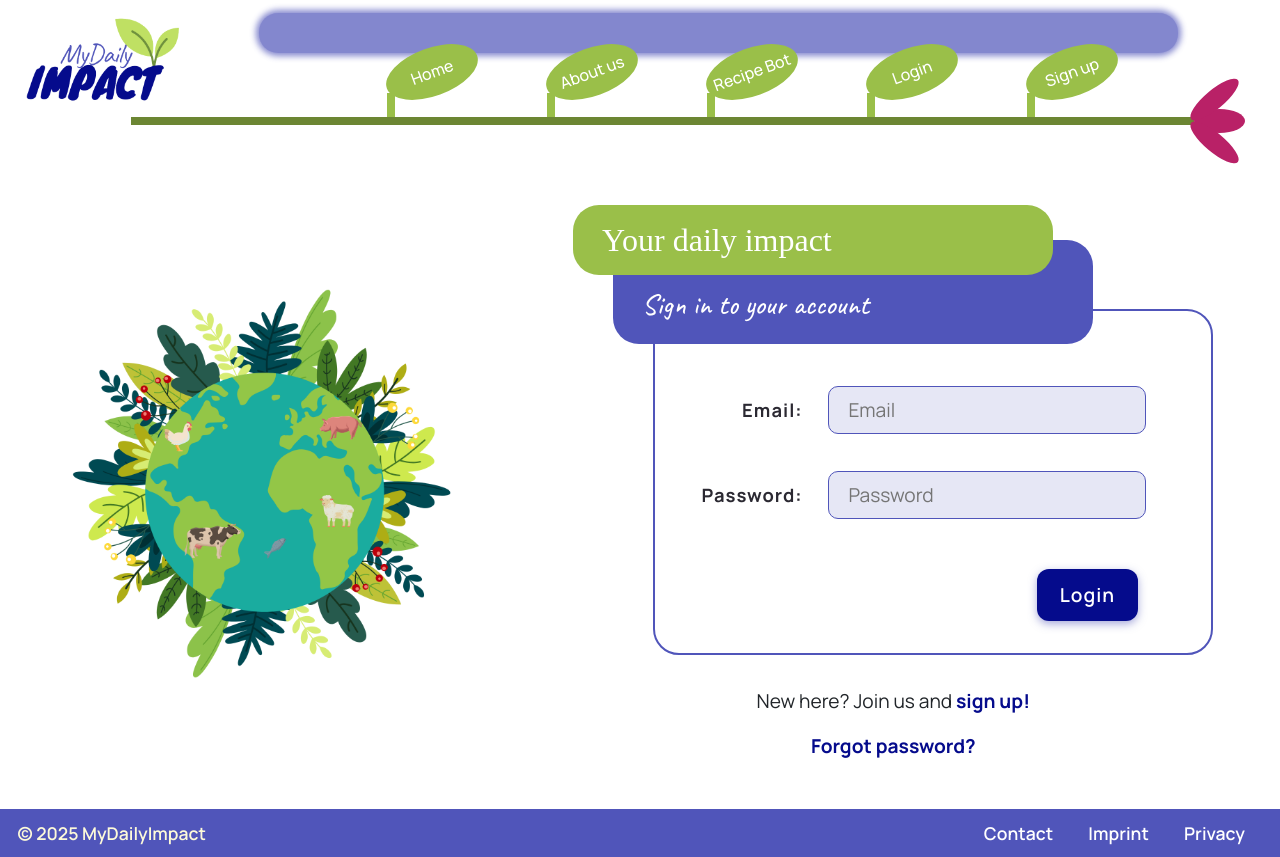
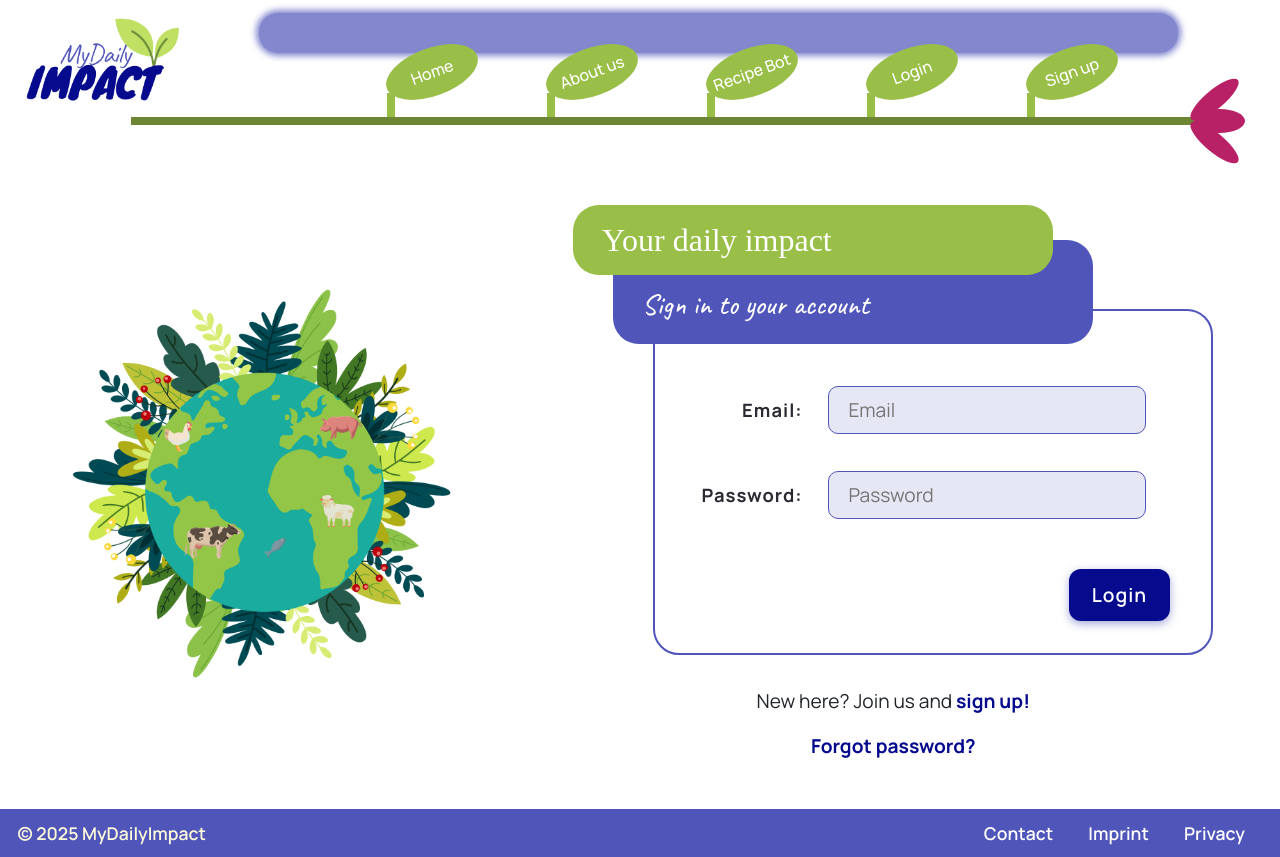
Before and after one commit to TechLabs-Remote-Bootcamp/WS24-MyDailyImpact, a React (Vite) app in the folder mdi-react/: page /login in a window 1280 px wide. Built offline with nearby package versions, Linux system fonts and the light colour scheme; a web font is replaced by a local one.

Commit message:
optimize buttonSection for multiple button content

```diff
--- a/mdi-react/src/styles/forms.module.scss
+++ b/mdi-react/src/styles/forms.module.scss
@@ -92,9 +92,14 @@
   }
 
   .buttonSection {
+    display: flex;
+    //justify-content: end;
     justify-self: right;
     margin-top: 1rem;
-    margin-right: 2rem;
+
+    button {
+      margin-left: 1.5rem;
+    }
   }
 }
 
```
